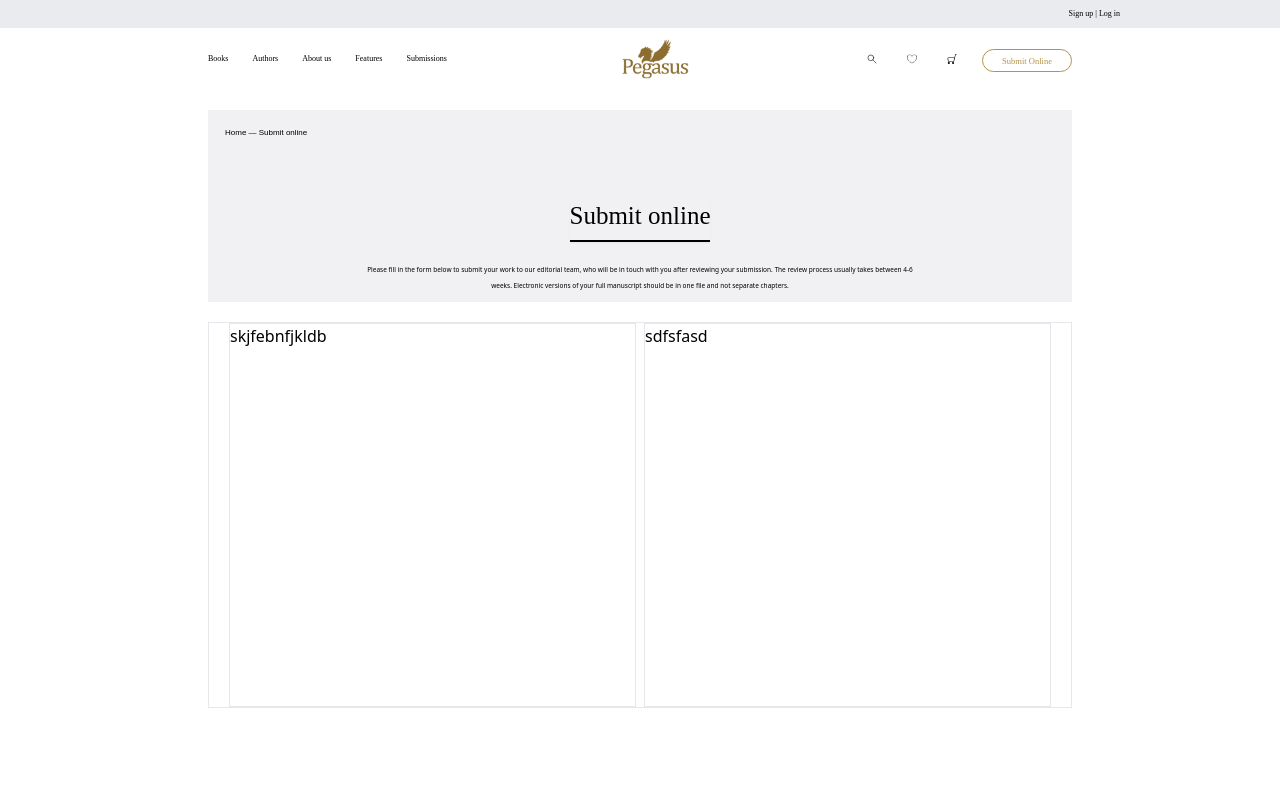
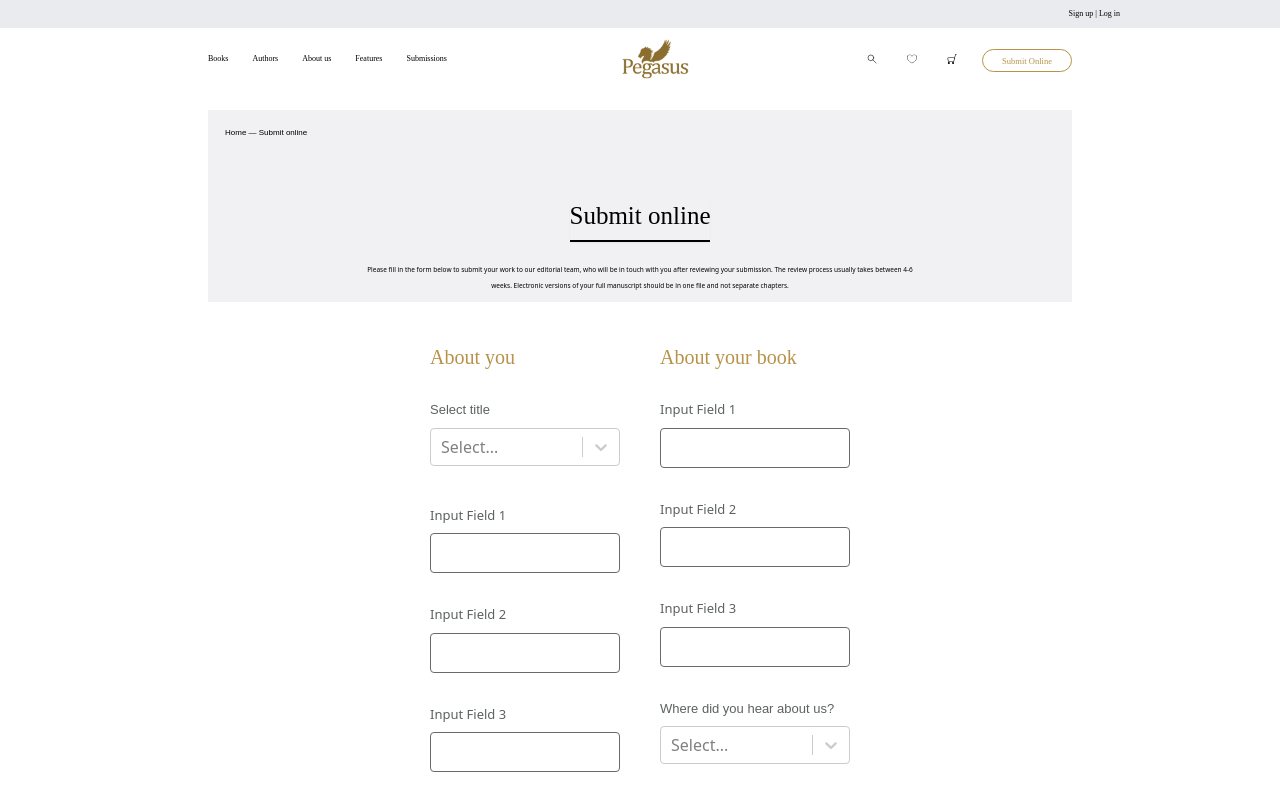
Before and after one commit to Hadees621/pegasus, a React (Create React App) app: page /submit-online in a window 1280 px wide. Shown: the top 800 px of the page. Built offline with nearby package versions, Linux system fonts and the light colour scheme.

Commit message:
forms added

```diff
--- a/package.json
+++ b/package.json
@@ -15,6 +15,7 @@
     "react-icons": "^5.0.1",
     "react-router-dom": "^6.21.2",
     "react-scripts": "5.0.1",
+    "react-select": "^5.8.0",
     "tailwindcss": "^3.4.0",
     "web-vitals": "^2.1.4"
   },
--- a/src/pages/submit-online/components/AboutBook.js
+++ b/src/pages/submit-online/components/AboutBook.js
@@ -1,11 +1,48 @@
 import React from "react";
+import Select from "react-select";
+
+const options = [
+    { value: "option1", label: "Option 1" },
+    { value: "option2", label: "Option 2" },
+];
 
 const AboutBook = () => {
 
     return (
         <>
-            <div className="h-96 w-full border">
-                sdfsfasd
+            <div className="flex flex-col w-full">
+                {/* text-center 425:text-start  425:text-[15px] 768:text-[18px] 1024:text-[10px] 1440:text-[14px] 2000:text-[20px] */}
+                <h1 className="text-[20px] text-[#B79248] font-fairplay mb-7 mt-5">
+                    About your book
+                </h1>
+                <div className="mb-96 w-full">
+                    <form>
+                        {[...Array(3)].map((_, index) => (
+                            <div key={index} className="mb-8">
+                                <label
+                                    className="block text-[#5D6162] text-[13px] mb-2"
+                                    htmlFor={`inputField${index + 1}`}
+                                >
+                                    Input Field {index + 1}
+                                </label>
+                                <input
+                                    type="text"
+                                    id={`inputField${index + 1}`}
+                                    name={`inputField${index + 1}`}
+                                    className="w-full px-3 py-2 border border-[#676B6C] rounded-[4px] h-[40px]"
+                                />
+                            </div>
+                        ))}
+
+
+                        <div className="mb-4">
+                            <label className="block text-[13px] font-roboto text-[#5D6162] mb-2">
+                                Where did you hear about us?
+                            </label>
+                            <Select options={options} isSearchable={true} />
+                        </div>
+                    </form>
+                </div>
             </div>
         </>
     );
--- a/src/pages/submit-online/components/Aboutyou.js
+++ b/src/pages/submit-online/components/Aboutyou.js
@@ -1,11 +1,54 @@
 import React from "react";
+import Select from "react-select";
+
+const options = [
+    { value: "option1", label: "Option 1" },
+    { value: "option2", label: "Option 2" },
+];
 
 const AboutYou = () => {
-
     return (
         <>
-            <div className="h-96 w-full border">
-                skjfebnfjkldb
+            <div className="flex flex-col w-full">
+                {/* text-center 425:text-start  425:text-[15px] 768:text-[18px] 1024:text-[10px] 1440:text-[14px] 2000:text-[20px] */}
+                <h1 className="text-[20px] text-[#B79248] font-fairplay mb-7 mt-5">
+                    About you
+                </h1>
+                <div className="mb-96 w-full">
+                    <form>
+                        <div className="mb-10">
+                            <label className="block mb-2 text-[13px] font-roboto text-[#5D6162]">
+                                Select title
+                            </label>
+                            <Select options={options} isSearchable={true} className={'text-[#5D6162]'} />
+                        </div>
+
+                        {[...Array(10)].map((_, index) => (
+                            <div key={index} className="mb-8">
+                                <label
+                                    className="block text-[#5D6162] text-[13px] mb-2"
+                                    htmlFor={`inputField${index + 1}`}
+                                >
+                                    Input Field {index + 1}
+                                </label>
+                                <input
+                                    type="text"
+                                    id={`inputField${index + 1}`}
+                                    name={`inputField${index + 1}`}
+                                    className="w-full px-3 py-2 border border-[#676B6C] rounded-[4px] h-[40px]"
+                                />
+                            </div>
+                        ))}
+
+
+                        <div className="mb-4">
+                            <label className="block text-[13px] font-roboto text-[#5D6162] mb-2">
+                                Please Select a Country
+                            </label>
+                            <Select options={options} isSearchable={true} />
+                        </div>
+                    </form>
+                </div>
             </div>
         </>
     );
--- a/src/pages/submit-online/components/Section.js
+++ b/src/pages/submit-online/components/Section.js
@@ -12,7 +12,8 @@ const Section = () => {
                 para="Please fill in the form below to submit your work to our editorial team, who will be in touch with you after reviewing your submission. The review process usually takes between 4-6 weeks. Electronic versions of your full manuscript should be in one file and not separate chapters."
             />
 
-            <div className="flex border 1024:gap-x-2 1024:gap-y-2.5 2560:gap-y-6 2560:gap-x-6 1440:gap-x-5 gap-y-7 320:p-5 1024:py-0 1024:mx-52 1440:mx-72 2560:mx-[550px] 768:gap-x-4 mb-44 2560:my-9">
+            {/* border 1024:gap-x-2 1024:gap-y-2.5 2560:gap-y-6 2560:gap-x-6 1440:gap-x-5 gap-y-7 320:p-5 1024:py-0 1024:mx-52 1440:mx-72 1535: 2560:mx-[550px] 768:gap-x-4 2560:my-9 */}
+            <div className="flex mx-[430px] gap-10">
                 <AboutYou />
                 <AboutBook />
             </div>
```
Also changed, not shown: 1 other file (tests, documents, lock files or other folders).
